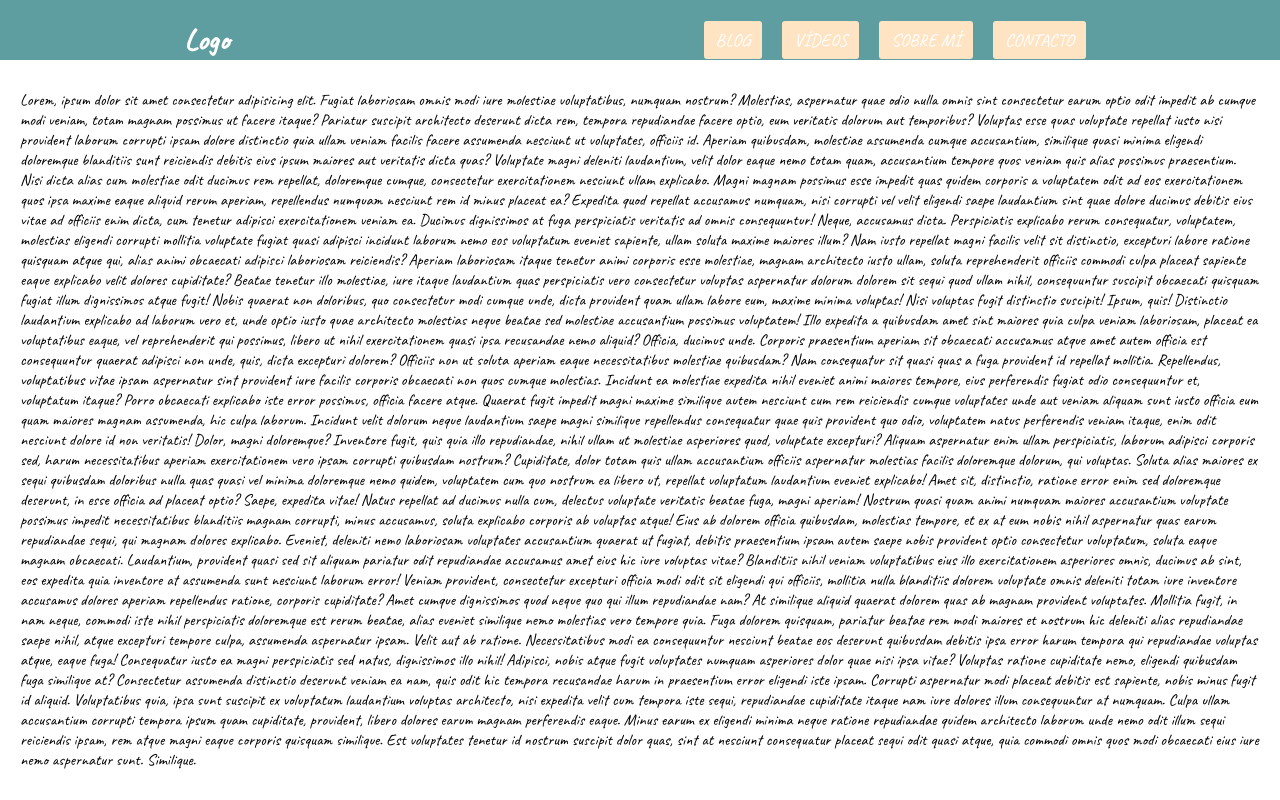
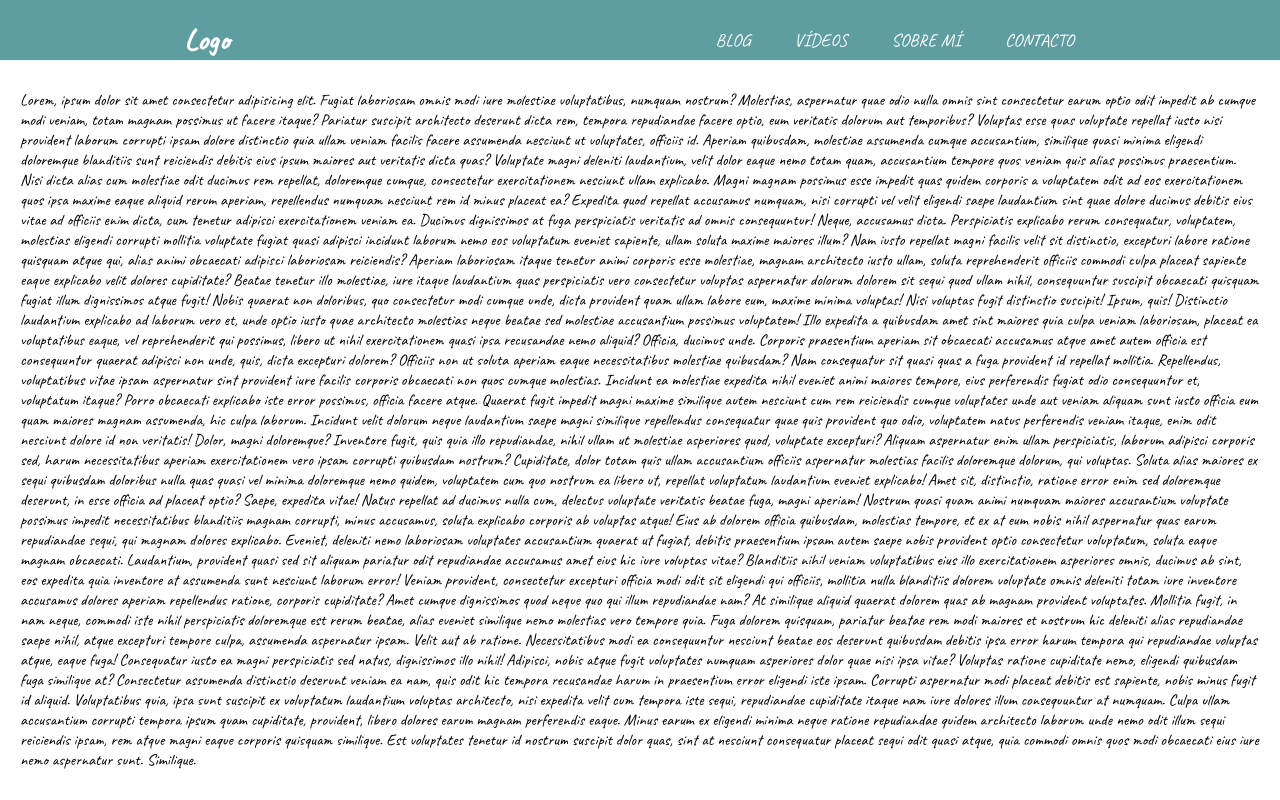
Before and after one commit to erjovelas/Mi-sitio-WEB-magnifico, a plain HTML site: page index.html in a window 1280 px wide. Drawn offline with Linux system fonts and the light colour scheme.

Commit message:
primer commit

```diff
--- a/style.css
+++ b/style.css
@@ -46,8 +46,7 @@ body{
     padding: 8px 12px;
     border-radius: 3px;
     }
-.nav-menu-link:hover,
-.nav-menu-link_active{
+.nav-menu-link:hover{
     background-color: bisque;
     transition: 0.5s;
     }
```
